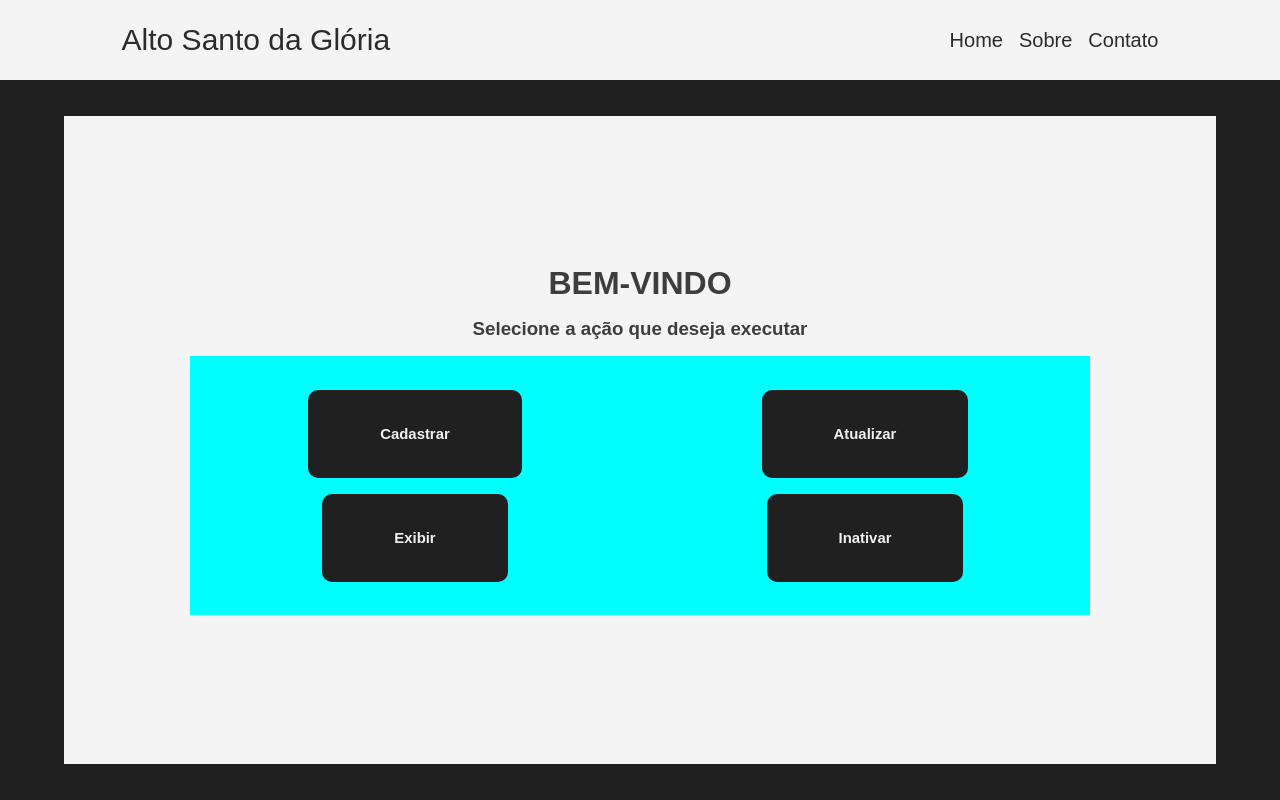
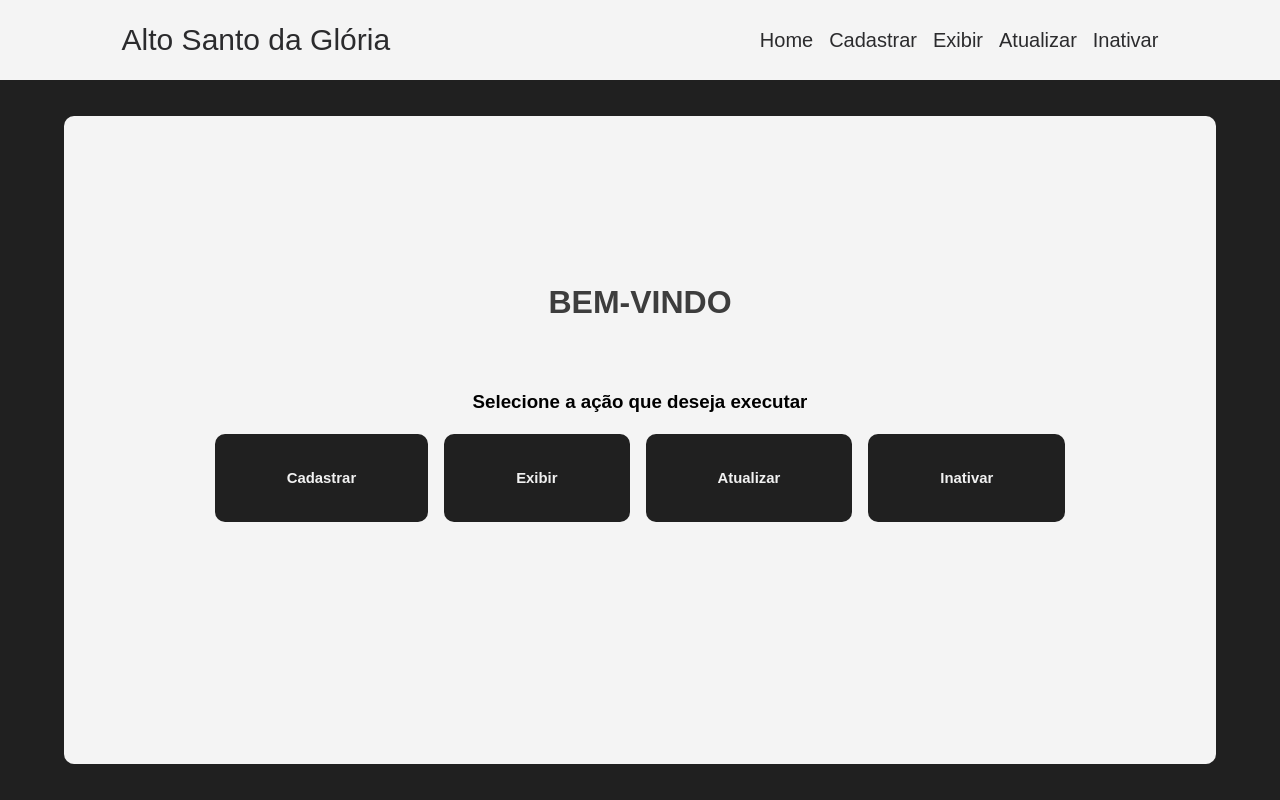
Before and after one commit to CezarNogueira/Projeto_ASG, a React (Vite) app in the folder src/web/: page / in a window 1280 px wide. Built offline with nearby package versions, Linux system fonts and the light colour scheme.

Commit message:
Adicionar as chamadas das paginas atraves do onClick na Home e no Header

```diff
--- a/src/web/app/App.jsx
+++ b/src/web/app/App.jsx
@@ -1,17 +1,37 @@
-import React from 'react';
+import React, { useState } from 'react';
 import '../css/App.css';
 import Header from '../components/Header/header.jsx';
 import Cadastro from '../pages/cadastro/index.jsx';
 import Home from '../pages/home/index.jsx';
 
 function App() {
+
+  const [currentPage, setCurrentPage] = useState();
+
+    const renderPage = () => {
+        switch (currentPage) {
+            case 'home':
+                return <Home setCurrentPage={setCurrentPage}/>;
+            case 'create':
+                return <Cadastro />;
+            case 'read':
+                return <Cadastro />;
+            case 'update':
+                return <Cadastro />;
+            case 'delete':
+                return <Cadastro />;
+        default:
+            return <Home setCurrentPage={setCurrentPage}/>;
+        }
+    }
+
   return (
     <div className="App">
       <header>
-        <Header />
+        <Header setCurrentPage={setCurrentPage}/>
       </header>
       <main>
-        <Home />
+        {renderPage()}
       </main>
     </div>
   );
--- a/src/web/components/Header/header.jsx
+++ b/src/web/components/Header/header.jsx
@@ -2,7 +2,7 @@ import React, { useState, useEffect } from 'react';
 import './header_module.css';
 import { RxHamburgerMenu } from "react-icons/rx";
 
-function Header () {
+function Header ({ setCurrentPage }) {
     const [menuOpen, setMenuOpen] = useState(true);
 
     useEffect(() => {
@@ -23,9 +23,11 @@ function Header () {
             {menuOpen && (
                 <nav>
                     <ul>
-                        <li><a href="#">Home</a></li>
-                        <li><a href="#">Sobre</a></li>
-                        <li><a href="#">Contato</a></li>
+                        <li><a onClick={() => setCurrentPage('home')}>Home</a></li>
+                        <li><a onClick={() => setCurrentPage('create')}>Cadastrar</a></li>
+                        <li><a onClick={() => setCurrentPage('read')}>Exibir</a></li>
+                        <li><a onClick={() => setCurrentPage('update')}>Atualizar</a></li>
+                        <li><a onClick={() => setCurrentPage('delete')}>Inativar</a></li>
                     </ul>
                 </nav>
             )}
--- a/src/web/components/Header/header_module.css
+++ b/src/web/components/Header/header_module.css
@@ -44,6 +44,7 @@ header nav ul li a{
     color: #2B2B2D;
     font-weight: 400;
     font-size: 20px;
+    cursor: pointer;
 
     transition: opacity 0.4s;
 }
--- a/src/web/pages/home/home_module.css
+++ b/src/web/pages/home/home_module.css
@@ -13,6 +13,7 @@
     max-width: 1280px;
     height: 90%;
     max-height: 720px;
+    border-radius: 10px;
 
     display: flex;
     flex-direction: column;
@@ -35,24 +36,22 @@
 }
 
 .actions_menu {
-    background-color: aquamarine;
     width: 100%;
     max-width: 900px;
     height: 40%;
     max-height: 400px;
 
     display: flex;
+    flex-direction: column;
     align-items: center;
     justify-content: center;
 }
 
 .actions_group {
-    background-color: aqua;
     width: 100%;
-    height: 100%;
+    height: 50%;
 
     display: flex;
-    flex-direction: column;
     align-items: center;
     justify-content: center;
 
@@ -62,7 +61,7 @@
 .actions_group button {
     border: none;
     background-color: #202020;
-    padding: 8% 16%;
+    padding: 4% 8%;
     border-radius: 10px;
     cursor: pointer;
     transition: all 0.4s;
--- a/src/web/pages/home/index.jsx
+++ b/src/web/pages/home/index.jsx
@@ -1,22 +1,20 @@
-import './home_module.css'
+import './home_module.css';
 
-function Home () {
+function Home ({ setCurrentPage }) {
 
     return (
         <div className='home_container'>
             <div className="home_wrapper">
                 <div className='home_title'>
                     <h1>BEM-VINDO</h1>
-                    <h3>Selecione a ação que deseja executar</h3>
                 </div>
                 <div className='actions_menu'>
+                <h3>Selecione a ação que deseja executar</h3>
                     <div className='actions_group'>
-                        <button>Cadastrar</button>
-                        <button>Exibir</button>
-                    </div>
-                    <div className='actions_group'>
-                        <button>Atualizar</button>
-                        <button>Inativar</button>
+                        <button onClick={() => setCurrentPage('create')}>Cadastrar</button>
+                        <button onClick={() => setCurrentPage('read')}>Exibir</button>
+                        <button onClick={() => setCurrentPage('update')}>Atualizar</button>
+                        <button onClick={() => setCurrentPage('delete')}>Inativar</button>
                     </div>
                 </div>
             </div>
```
